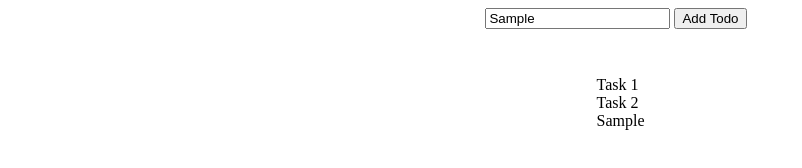
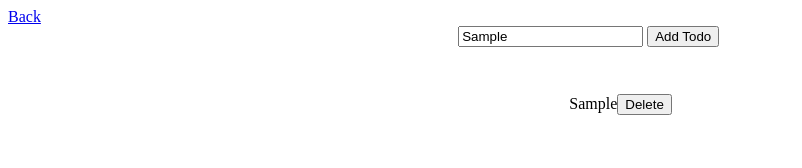
Before and after one commit to MaazPro/learning-javascript, a plain HTML site: page Projects/todo-list/index.html in a window 1280 px wide. Both pictures are taken after typing "Sample" into the empty fields and a click on the button "Add Todo". Shown: the whole page, without its empty margins (0-802 px from the left). Drawn offline with Linux system fonts and the light colour scheme.

Commit message:
Project completed

```diff
--- a/Projects/todo-list/index.html
+++ b/Projects/todo-list/index.html
@@ -7,14 +7,14 @@
     <link rel="stylesheet" href="style.css">
 </head>
 <body>
+    <a href="../../index.html">Back</a>
+    <br>
     <div class="container">
         <div>
             <input type="text"> <button class="addTodo" >Add Todo</button>
         </div>
             <div class="list-container">
                 <ul class="list">
-                    <li>Task 1</li>
-                    <li>Task 2</li>
                 </ul>
             </div>
 
--- a/Projects/todo-list/script.js
+++ b/Projects/todo-list/script.js
@@ -10,9 +10,19 @@ function addTask(){
         let todo = input.value.trim();
         console.log(todo);
         var li = document.createElement("li")
-        console.log(li);
         li.innerHTML = todo;
-        list.appendChild(li)
+        list.appendChild(li);
+        var delete_btn = document.createElement("button")
+        delete_btn.innerHTML = "Delete";
+        li.appendChild(delete_btn);
+
+        li.addEventListener("click", ()=>{
+            li.style.textDecoration = "line-through";
+        })
+
+        delete_btn.addEventListener("click", ()=>{
+            list.removeChild(li);
+        })
     }else{
         alert("Please enter todo")
     }
```
Also changed, not shown: Learning/array-methods/index.html (+1 -0 lines), index.html (+8 -1 lines).
